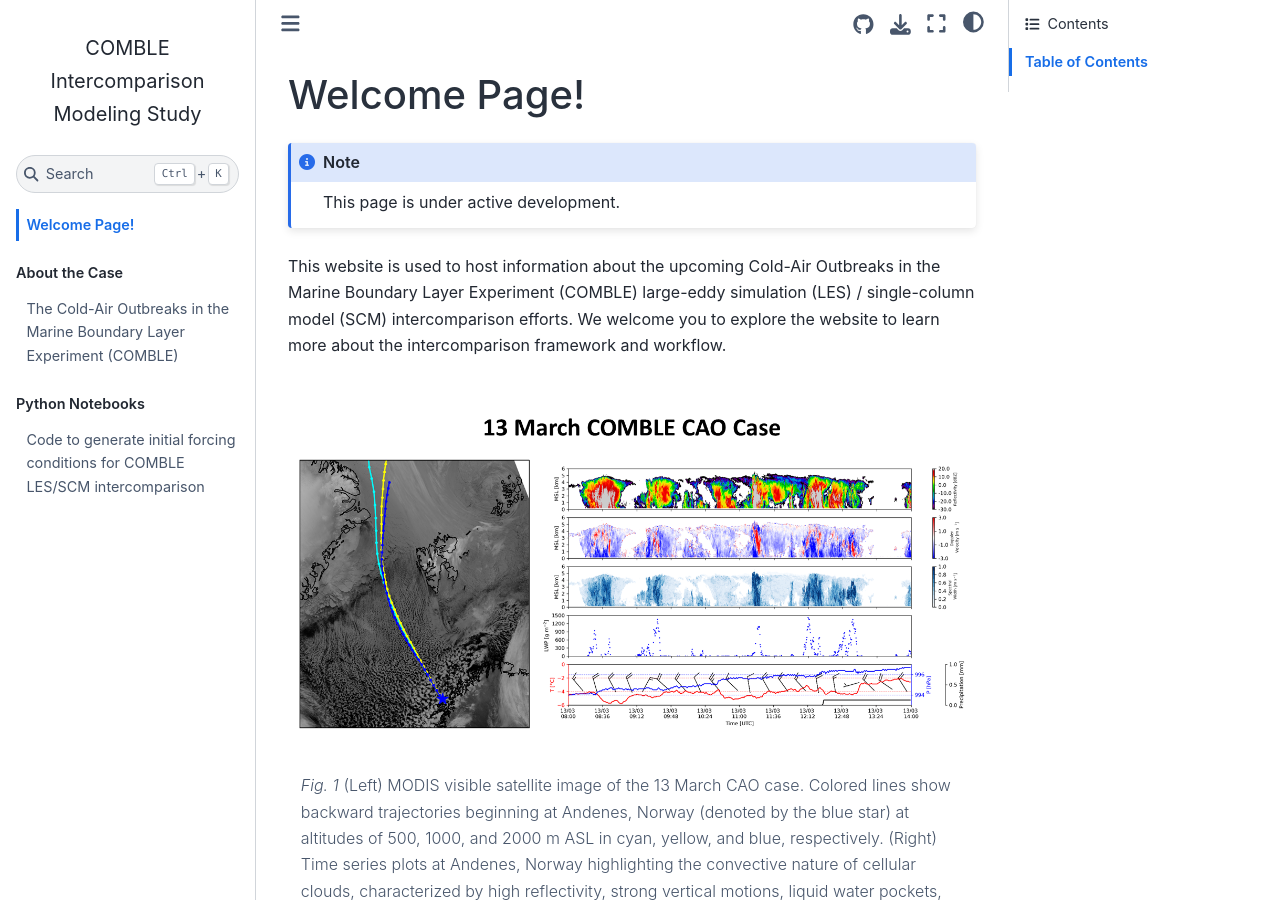
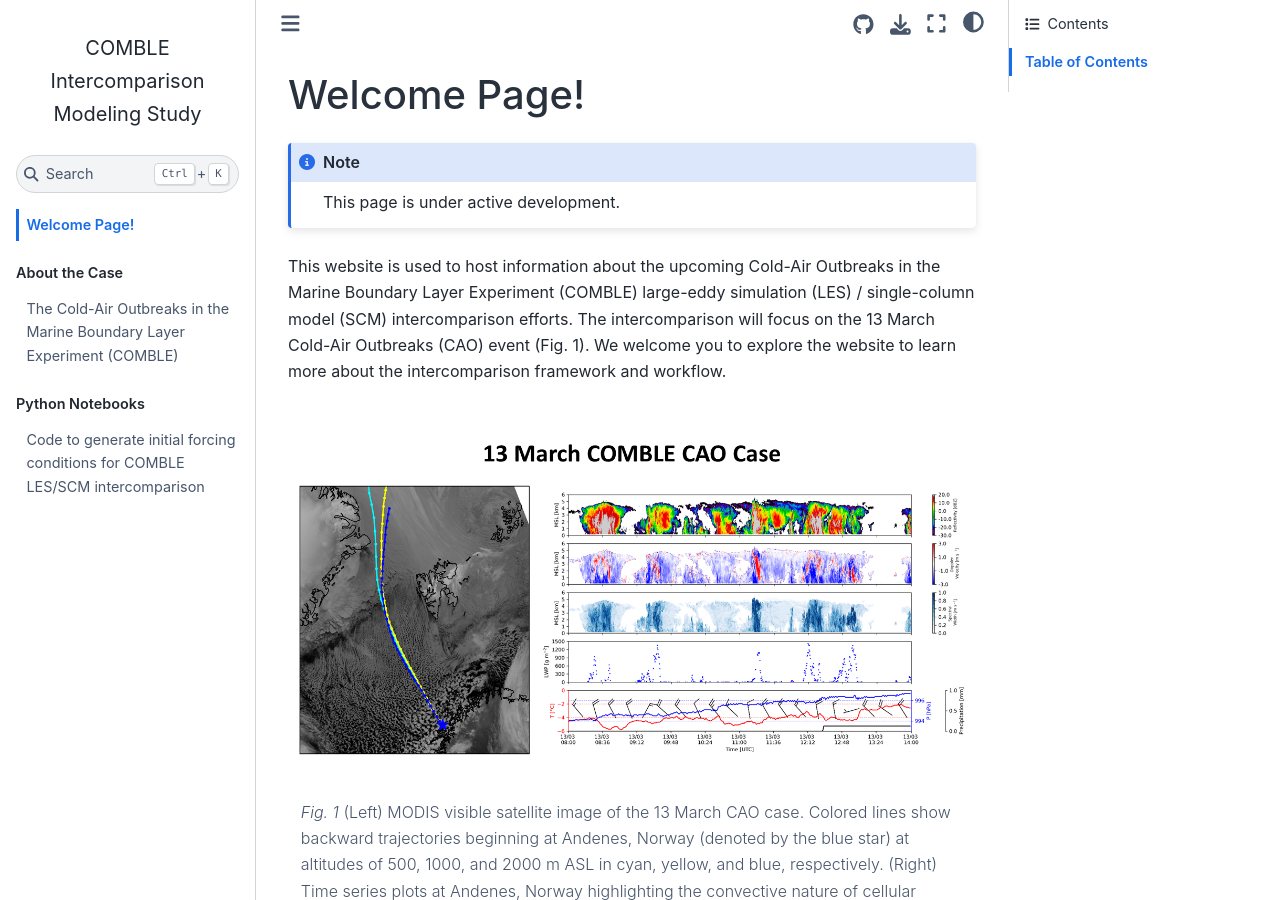
Before and after one commit to NCAR/COMBLE-Intercomparison, a Jupyter Book: the page built from docs/intro.md, in a window 1280 px wide and 900 px high. Built offline with Jupyter Book 1.0.4 settings and Sphinx 7.4.7 and the Sphinx Book theme 1.1.4, drawn with Linux system fonts in a browser that asks for light colours.

Commit message:
Update intro.md

````diff
--- a/docs/intro.md
+++ b/docs/intro.md
@@ -5,7 +5,7 @@ Welcome Page!
 This page is under active development.
 ```
 
-This website is used to host information about the upcoming Cold-Air Outbreaks in the Marine Boundary Layer Experiment (COMBLE) large-eddy simulation (LES) / single-column model (SCM) intercomparison efforts. We welcome you to explore the website to learn more about the intercomparison framework and workflow.
+This website is used to host information about the upcoming Cold-Air Outbreaks in the Marine Boundary Layer Experiment (COMBLE) large-eddy simulation (LES) / single-column model (SCM) intercomparison efforts. The intercomparison will focus on the 13 March Cold-Air Outbreaks (CAO) event (Fig. 1). We welcome you to explore the website to learn more about the intercomparison framework and workflow.
 
 ```{figure} 13march_case_overview.png
 
````
